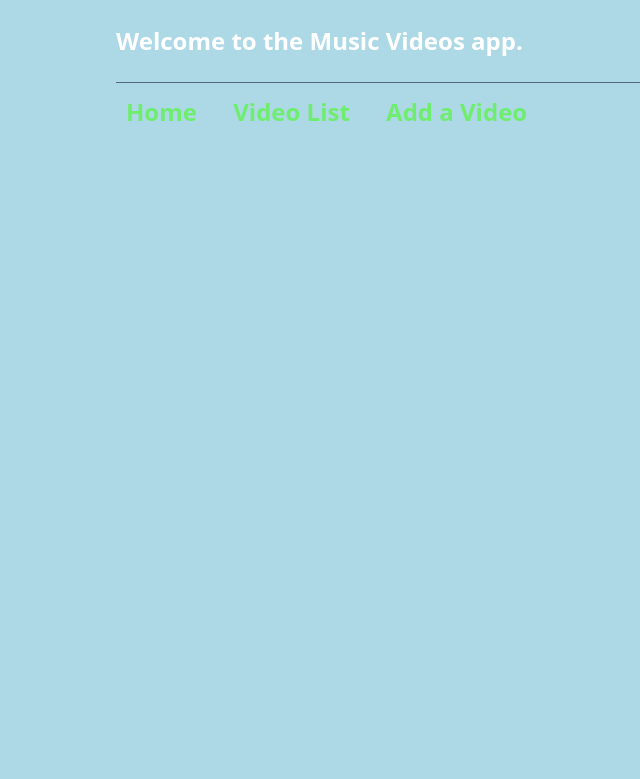
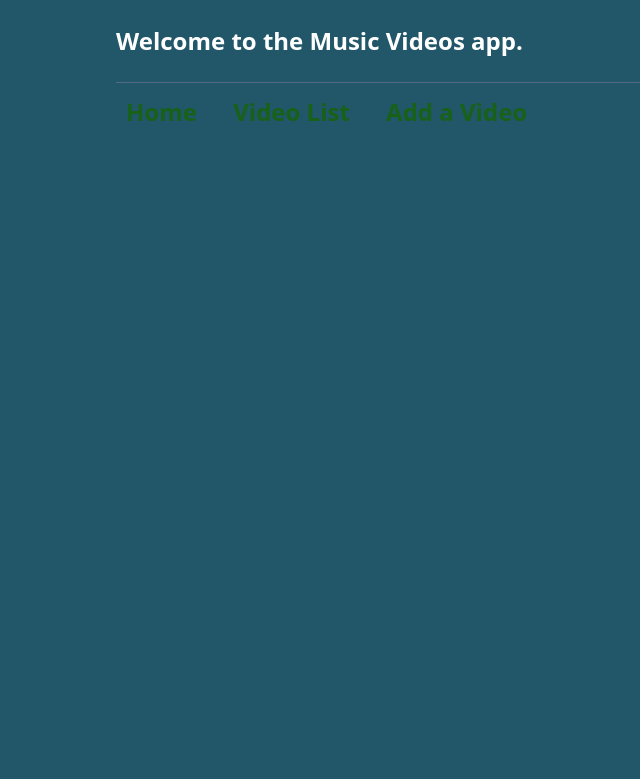
Before and after one commit to AlbecterHedgewinn/VideoApp, a Django app: page / in a window 1280 px wide. Shown: the top 779 px of the page, without its empty margins (124-764 px from the left). Run offline with Django 5.2, Linux system fonts and the light colour scheme.

Commit message:
testing colors

```diff
--- a/video_collection/static/css/style.css
+++ b/video_collection/static/css/style.css
@@ -1,5 +1,5 @@
 body {
-    background-color: lightblue;
+    background-color: rgb(33, 87, 105);
 }
 
 .navigation {
@@ -7,6 +7,6 @@ body {
 }
 
 .navigation > a {
-    color:rgb(111, 237, 111);
+    color:rgb(24, 97, 24);
     padding-right: 30px;
 }
```
